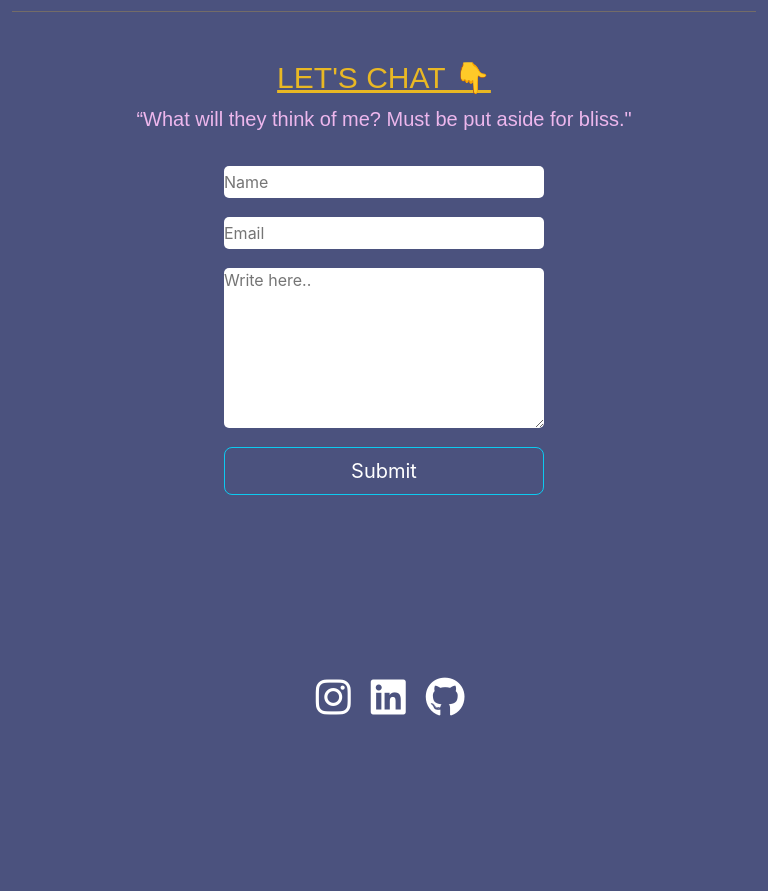
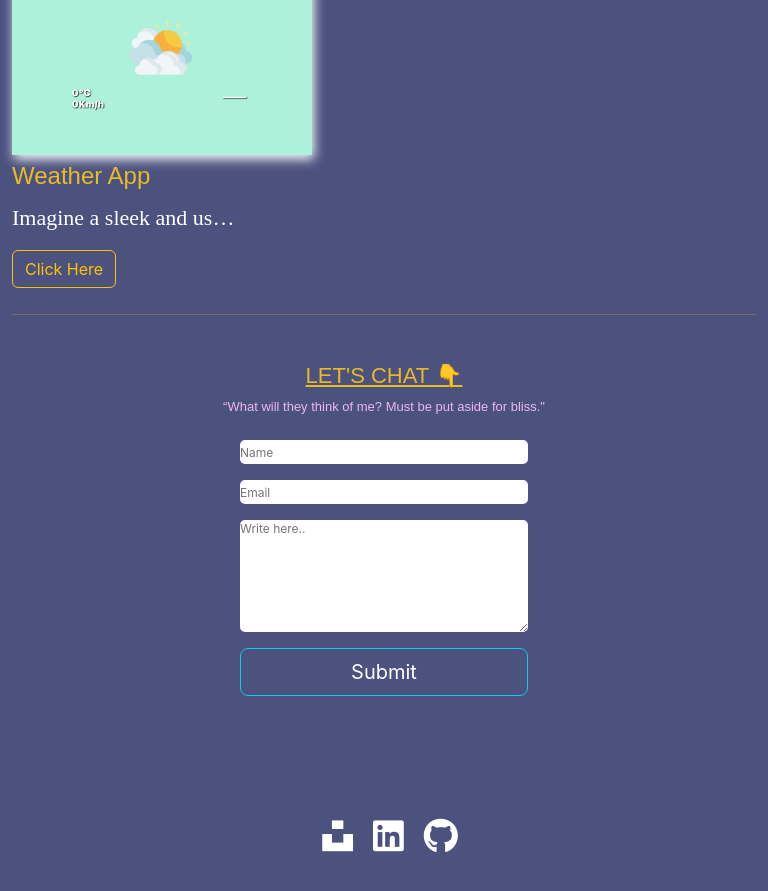
Before and after one commit to Rijin1906/Portfolio-using-React-js, a React (Create React App) app: page / in a window 768 px wide. Shown: the part 3678-4569 px from the top of the page. Before the commit the page ends 4506 px from the top, so only its background shows below. Built offline with nearby package versions, Linux system fonts and the light colour scheme; a web font is replaced by a local one.

Commit message:
Your commit message

```diff
--- a/src/Contact.js
+++ b/src/Contact.js
@@ -70,9 +70,9 @@
       <div>
         <ul id="icons">
           <li>
-            <a href="https://www.instagram.com/hey_rijiii/">
+            <a href="https://unsplash.com/@rijin_1906">
               {" "}
-              <i class="fa-brands fa-instagram"></i>
+              <i class="fa-brands fa-unsplash"></i>
             </a>
           </li>
           <li><a href="https://www.linkedin.com/in/rijin-raj-6574b1226/"><i class="fa-brands fa-linkedin"></i></a></li>
--- a/src/Project.js
+++ b/src/Project.js
@@ -7,6 +7,7 @@
 import p5 from "../src/components  /assets/Projects pictures/meme.png";
 import p6 from "../src/components  /assets/Projects pictures/Wordutil.png";
 import p7 from "../src/components  /assets/Projects pictures/Portfolio.png";
+import p8 from "../src/components  /assets/Projects pictures/WeatherAPI.png";
 
 const projects = [
   {
@@ -45,18 +46,25 @@
     url: "https://wordutil-2722f.firebaseapp.com/",
   },
   {
-    key: 2,
+    key: 7,
     images: p2,
     title: "Cheatsheet",
     desc: "A cheatsheet website is a valuable resource for students,providing quickk access to key information and formulas for various subjects. It's like having a pocket tutor at your fingertip.",
     url: "https://rijin1906-cheetsheet.netlify.app/",
   },
   {
-    key: 2,
+    key: 8,
     images: p7,
     title: "Portfolio",
     desc: "Passionate software developer with a proven track record of designing, developing, and implementing high-quality applications. Expertise in a variety of programming languages and frameworks, including JavaScript, React. Strong problem-solving skills and a commitment to delivering projects on time.",
     url: "https://portfolio-f0e33.firebaseapp.com/",
+  },
+   {
+    key: 9,
+    images: p8,
+    title: "Weather App",
+    desc: "Imagine a sleek and user-friendly React application that acts as your personal weather concierge. This weather app leverages the power of APIs to retrieve real-time weather data for any city you choose. Simply enter the city name, and the app displays current temperature, weather conditions, and other relevant information like humidity and wind speed. Built with React, the app boasts a dynamic and interactive interface, updating instantly as you explore different locations. So, whether you're planning a trip or just curious about the day's forecast, this weather app empowers you to stay informed with a touch of modern convenience.",
+    url: "https://weather-app-using-api-9712b.web.app/",
   },
 ];
 export default function Project() {
--- a/src/Skills.js
+++ b/src/Skills.js
@@ -16,8 +16,8 @@
 import resume from "../src/components  /assets/Resume.pdf"
 
 const data = [
-  { key: 1, imgs: html},
-  { key: 2, imgs: css },
+  { key: 1, imgs: html},//0
+  { key: 2, imgs: css },//1
   { key: 3, imgs:js },
   { key: 4, imgs: bts },
   { key: 5, imgs:react  },
--- a/src/components  /css/Contact.css
+++ b/src/components  /css/Contact.css
@@ -76,3 +76,105 @@
       color:  #E9B824;
       cursor: pointer;
   }
+  /* For small and medium devices */
+  @media(min-width:300px) and (max-width:768px){
+    .contact-body{
+      justify-content: center;
+    }
+    div h2{
+font-size: 20px;
+    }
+    div #para{
+      font-size: 12px;
+    }
+    .contact-form{
+      padding-top: 0.5rem;
+      padding-bottom: 1rem;;
+    }
+    .contact-input{
+      font-size: 0.75rem;
+      margin-bottom: 1rem;
+      width: 15rem;
+      height: 1.5rem;
+    }
+    .contact-textarea{
+      font-size: 0.75rem;
+      margin-bottom: 1rem;
+      width: 15rem;
+      height: 7rem;
+    }
+    #icons{
+      margin-top: -15rem;
+    }
+    #icons li{
+      font-size: 2rem;;
+    }
+  }
+/* For large devices */
+  @media(min-width:768px) and (max-width:992px){
+    .contact-body{
+      justify-content: center;
+    }
+    div h2{
+font-size: 22px;
+    }
+    div #para{
+      font-size: 13px;
+    }
+    .contact-form{
+      padding-top: 0.5rem;
+      padding-bottom: 1rem;;
+    }
+    .contact-input{
+      font-size: 0.75rem;
+      margin-bottom: 1rem;
+      width: 18rem;
+      height: 1.5rem;
+    }
+    .contact-textarea{
+      font-size: 0.75rem;
+      margin-bottom: 1rem;
+      width: 18rem;
+      height: 7rem;
+    }
+    #icons{
+    margin-top: -20rem;
+    }
+    #icons li{
+      font-size: 2.2rem;;
+    }
+  }
+  /* For extra large devices */
+  @media(min-width:992px) and (max-width:1400px){
+    .contact-body{
+      justify-content: center;
+    }
+    div h2{
+font-size: 24px;
+    }
+    div #para{
+      font-size: 14px;
+    }
+    .contact-form{
+      padding-top: 0.5rem;
+      padding-bottom: 1rem;;
+    }
+    .contact-input{
+      font-size: 1rem;
+      margin-bottom: 1rem;
+      width: 20rem;
+      height: 1.5rem;
+    }
+    .contact-textarea{
+      font-size: 1rem;
+      margin-bottom: 1rem;
+      width: 20rem;
+      height: 7rem;
+    }
+    #icons{
+      margin-top: -20rem;
+    }
+    #icons li{
+      font-size: 2.2rem;;
+    }
+  }
```
Also changed, not shown: src/components  /assets/Projects pictures/WeatherAPI.png (added), 1 other file (tests, documents, lock files or other folders).
